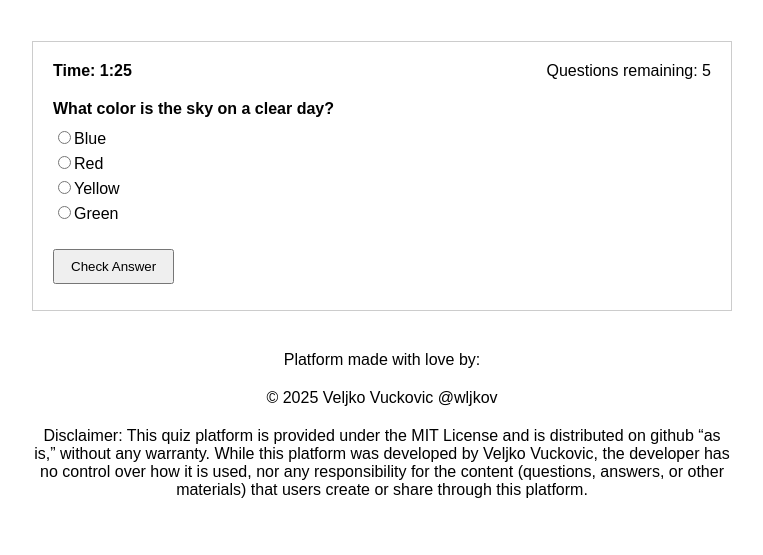
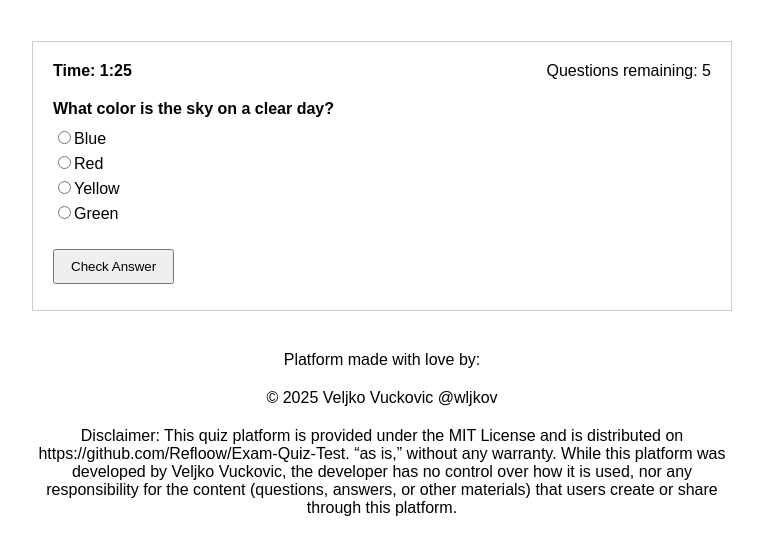
Before and after one commit to yahabaha/Exam-Quiz-Test, a plain HTML site: page index.html in a window 1280 px wide. Shown: the part 89-644 px from the top of the page, without its empty margins (258-1021 px from the left). Drawn offline with Linux system fonts and the light colour scheme.

Commit message:
Update index.html

```diff
--- a/index.html
+++ b/index.html
@@ -140,7 +140,7 @@
     <p style="text-align: center; margin: 20px 0;">Platform made with love by:</p>
     <p style="text-align: center; margin: 20px 0;">&copy; 2025 Veljko Vuckovic @wljkov</p>
 
-    <p style="text-align: center; margin: 20px 0;">Disclaimer: This quiz platform is provided under the MIT License and is distributed on github “as is,” without any warranty. While this platform was developed by Veljko Vuckovic, the developer has no control over how it is used, nor any responsibility for the content (questions, answers, or other materials) that users create or share through this platform.</p>
+    <p style="text-align: center; margin: 20px 0;">Disclaimer: This quiz platform is provided under the MIT License and is distributed on https://github.com/Refloow/Exam-Quiz-Test. “as is,” without any warranty. While this platform was developed by Veljko Vuckovic, the developer has no control over how it is used, nor any responsibility for the content (questions, answers, or other materials) that users create or share through this platform.</p>
   </footer>
 
   <script>
```
